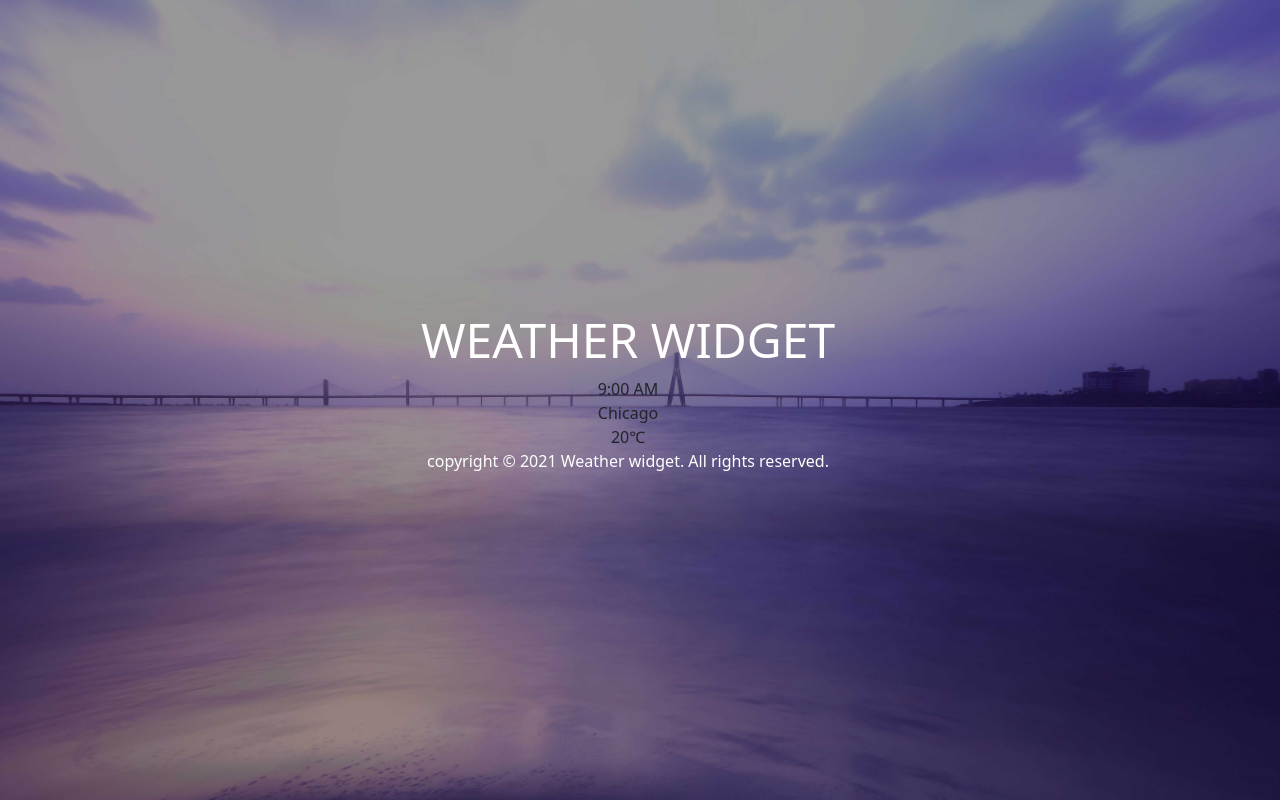
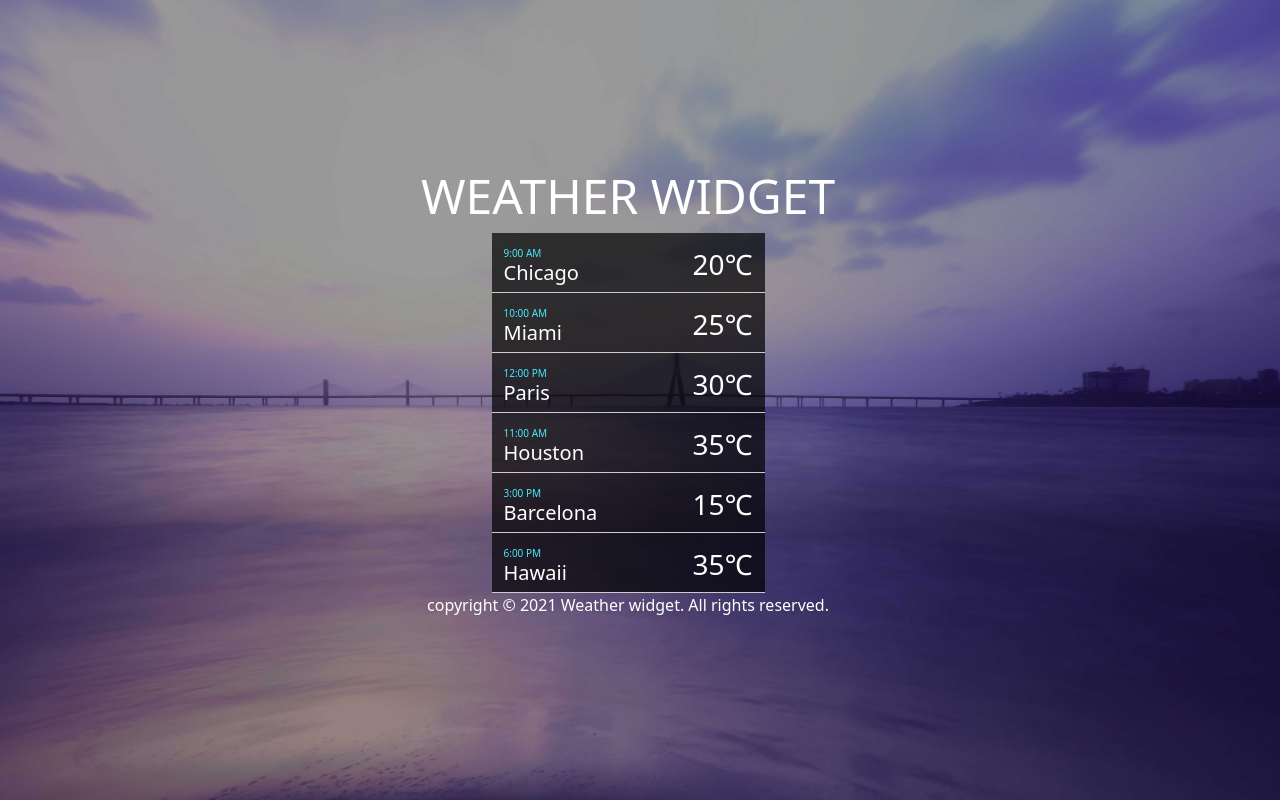
Before and after one commit to skyrusx/weather-template, a plain HTML site: page index.html in a window 1280 px wide. Drawn offline with nearby package versions, Linux system fonts and the light colour scheme.

Commit message:
Список городов

```diff
--- a/assets/stylesheets/style.css
+++ b/assets/stylesheets/style.css
@@ -25,3 +25,34 @@ body {
     font-size: 3rem;
     font-weight: normal;
 }
+
+.left-sidebar {
+    background: rgba(0, 0, 0, 0.7);
+}
+
+.left-sidebar .city-data {
+    padding-top: 10px;
+    padding-bottom: 4px;
+    border-bottom: 1px solid #CCCCCC;
+}
+
+.left-sidebar .city-data .name,
+.left-sidebar .city-data .temperature {
+    color: #FFFFFF;
+}
+
+.left-sidebar .city-data .time-zone {
+    color: #48EBFA;
+    font-size: 10px;
+    line-height: 10px;
+    margin-top: 5px;
+}
+
+.left-sidebar .city-data .name {
+    font-size: 20px;
+}
+
+.left-sidebar .city-data .temperature {
+    font-size: 28px;
+    text-align: right;
+}
--- a/index.html
+++ b/index.html
@@ -20,22 +20,59 @@
     <div class="weather-bg default-city" style="background-image: url('assets/images/cities/default.jpg');"></div>
 
     <div class="weather-wrapper container d-flex h-100">
-        <div class="row align-self-center w-100 justify-content-center text-center">
-            <h1 class="title">Weather widget</h1>
+        <div class="row align-self-center w-100 justify-content-center">
+            <h1 class="title text-center">Weather widget</h1>
 
-            <div class="row justify-content-center mainblock">
+            <div class="row justify-content-center mainblock text-justify">
                 <div class="col-3 left-sidebar">
                     <div class="random-cities">
-                        <div class="city-data">
-                            <div class="time-zone">9:00 AM</div>
-                            <div class="name">Chicago</div>
-                            <div class="temperature">20&#8451;</div>
+                        <div class="city-data row">
+                            <div class="col-8">
+                                <div class="time-zone">9:00 AM</div>
+                                <div class="name">Chicago</div>
+                            </div>
+                            <div class="col-4 temperature">20&#8451;</div>
+                        </div>
+                        <div class="city-data row">
+                            <div class="col-8">
+                                <div class="time-zone">10:00 AM</div>
+                                <div class="name">Miami</div>
+                            </div>
+                            <div class="col-4 temperature">25&#8451;</div>
+                        </div>
+                        <div class="city-data row">
+                            <div class="col-8">
+                                <div class="time-zone">12:00 PM</div>
+                                <div class="name">Paris</div>
+                            </div>
+                            <div class="col-4 temperature">30&#8451;</div>
+                        </div>
+                        <div class="city-data row">
+                            <div class="col-8">
+                                <div class="time-zone">11:00 AM</div>
+                                <div class="name">Houston</div>
+                            </div>
+                            <div class="col-4 temperature">35&#8451;</div>
+                        </div>
+                        <div class="city-data row">
+                            <div class="col-8">
+                                <div class="time-zone">3:00 PM</div>
+                                <div class="name">Barcelona</div>
+                            </div>
+                            <div class="col-4 temperature">15&#8451;</div>
+                        </div>
+                        <div class="city-data row">
+                            <div class="col-8">
+                                <div class="time-zone">6:00 PM</div>
+                                <div class="name">Hawaii</div>
+                            </div>
+                            <div class="col-4 temperature">35&#8451;</div>
                         </div>
                     </div>
                 </div>
             </div>
 
-            <p class="copyright">copyright &copy; 2021 Weather widget. All rights reserved.</p>
+            <p class="copyright text-center">copyright &copy; 2021 Weather widget. All rights reserved.</p>
         </div>
     </div>
 
```
